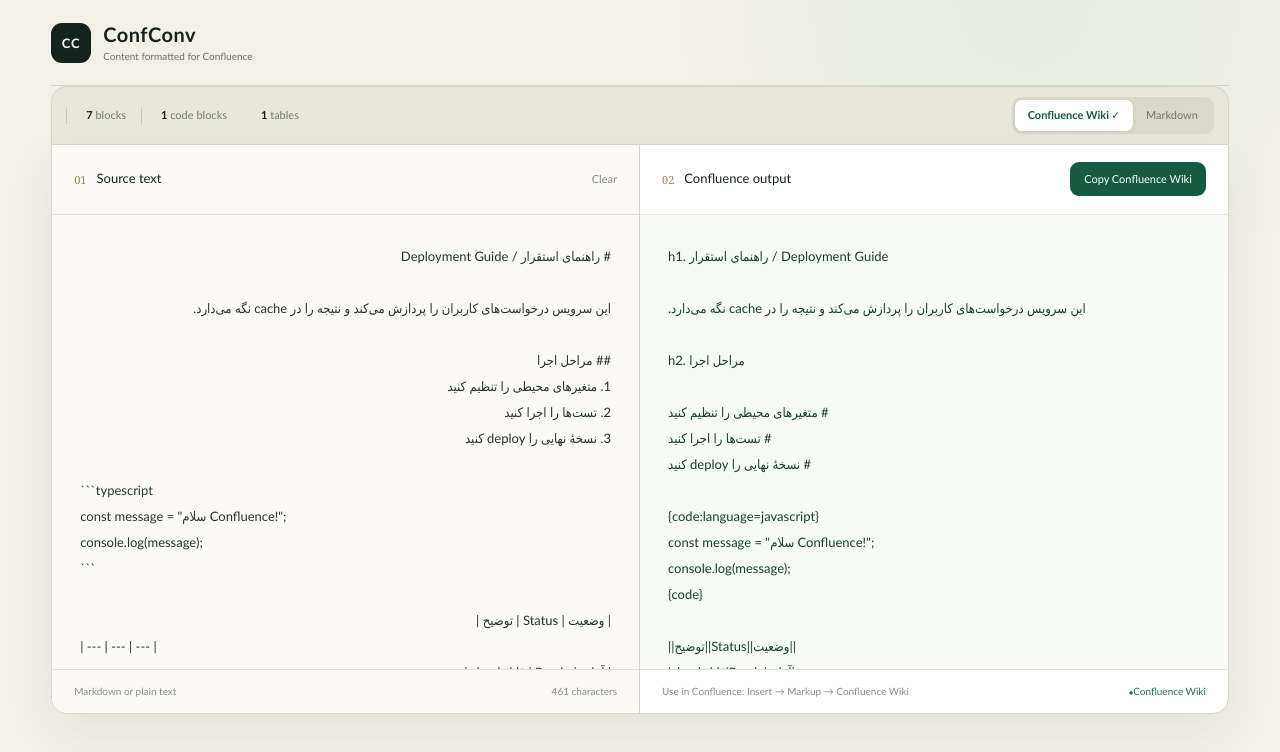
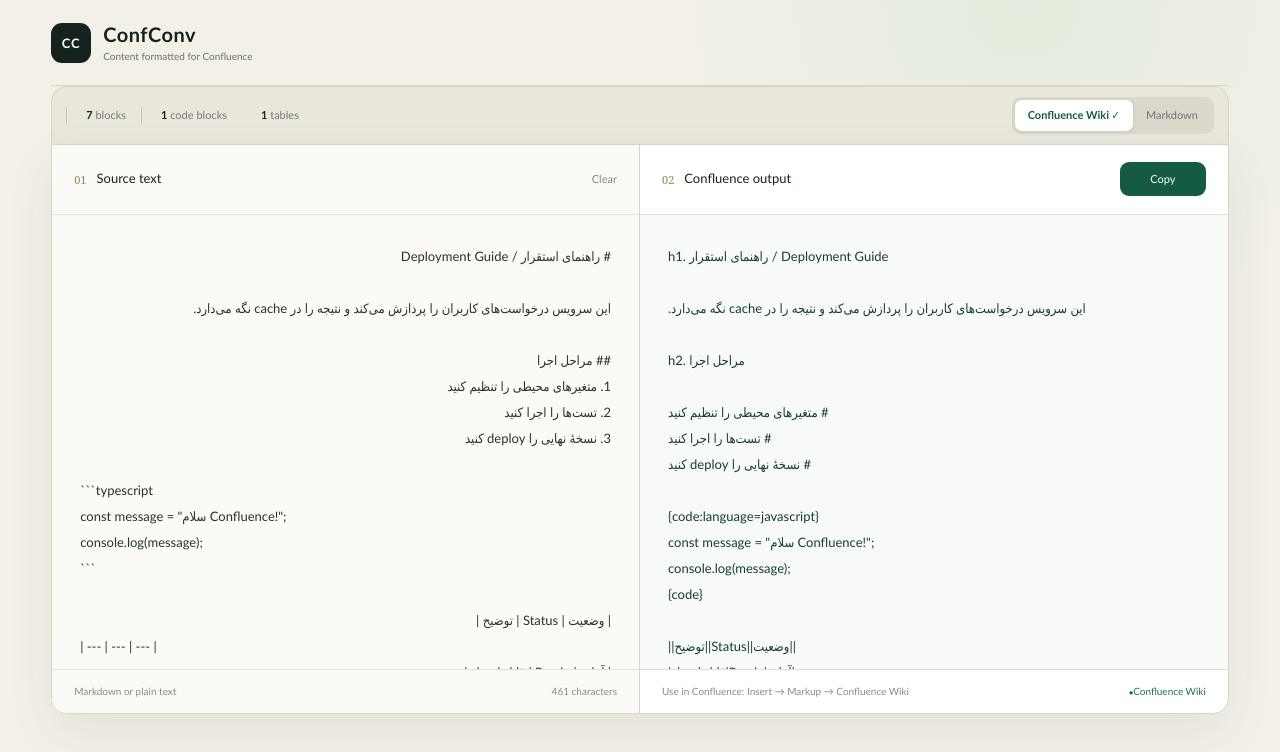
Before and after one commit to mahdinzb/confconv, a Next.js app: page / in a window 1280 px wide. Shown: the top 752 px of the page. Built offline with nearby package versions, Linux system fonts and the light colour scheme.

Commit message:
Simplify copy button feedback

```diff
--- a/app/page.tsx
+++ b/app/page.tsx
@@ -231,7 +231,7 @@ export default function Home() {
           <div className="panel-head">
             <div><span>02</span><h2>Confluence output</h2></div>
             <button className={`copy ${copied ? "done" : ""}`} onClick={copyOutput}>
-              {copied ? "Copied ✓" : mode === "wiki" ? "Copy Confluence Wiki" : "Copy Markdown"}
+              {copied ? "Copied ✓" : "Copy"}
             </button>
           </div>
           {mode === "wiki" && <textarea className="storage wiki-output" readOnly value={wiki} dir="auto" aria-label="Confluence Wiki Markup output" />}
```
Also changed, not shown: 2 other files (tests, documents, lock files or other folders).
